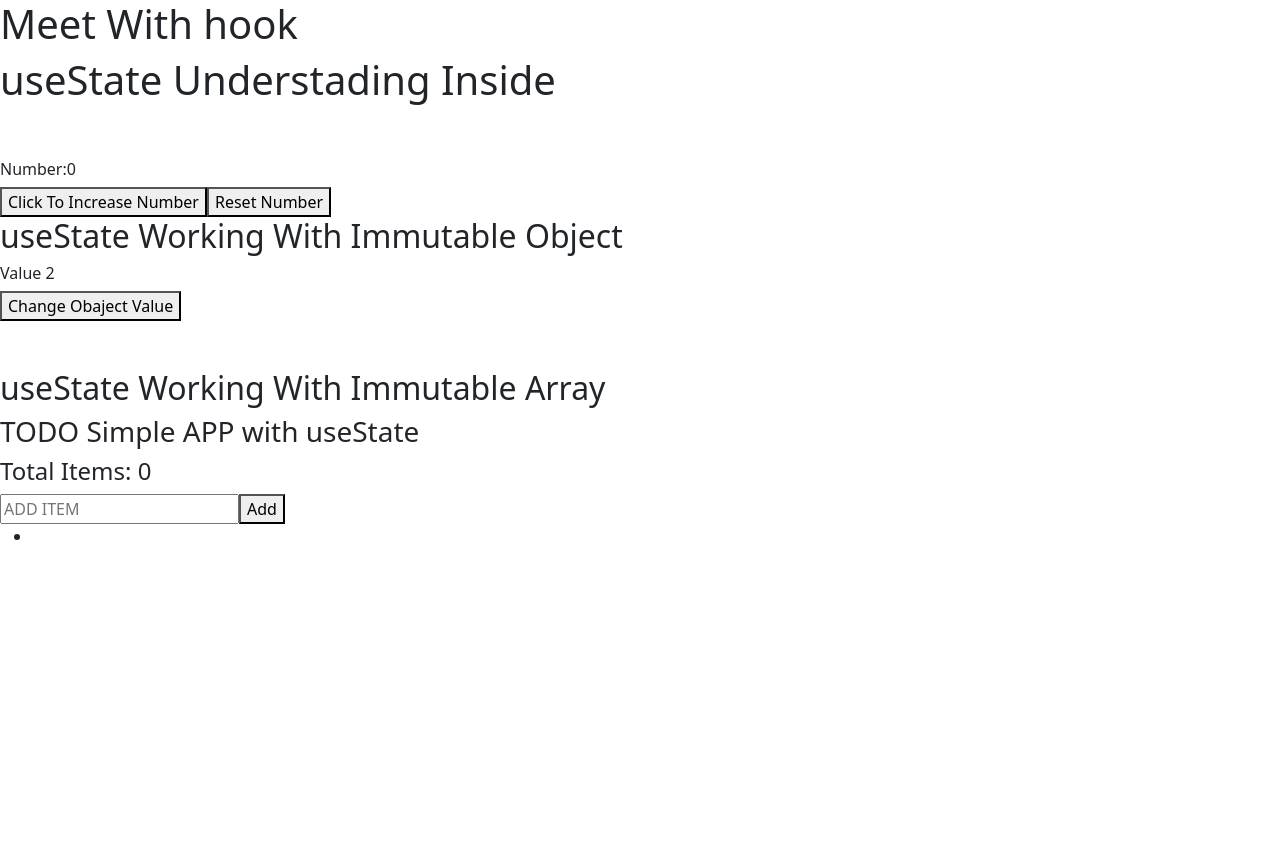
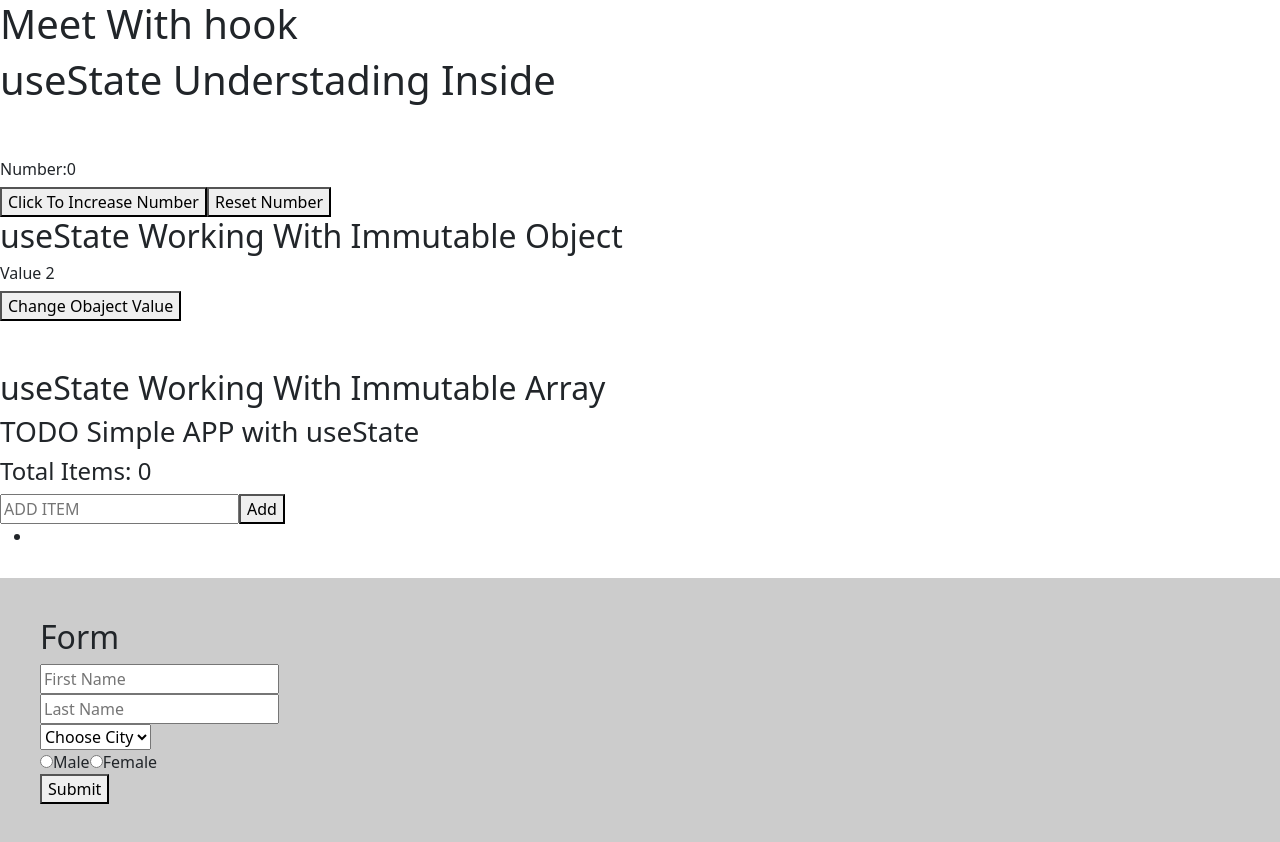
Before and after one commit to RazelRaz/Meet-with-react-hooks, a React (Vite) app: page / in a window 1280 px wide. Before the commit the page ends 800 px from the top, so only its background shows below. Built offline with nearby package versions, Linux system fonts and the light colour scheme.

Commit message:
Form component created

```diff
--- a/src/App.jsx
+++ b/src/App.jsx
@@ -5,6 +5,7 @@
 // import UserefAttributeValue from "./components/UserefAttributeValue"
 // import UserefInnerText from "./components/UserefInnerText"
 // import UseRefWorkingWithCSS from "./components/UseRefWorkingWithCSS"
+import Form from "./components/Form"
 import UseStateImmutableArray from "./components/UseStateImmutableArray"
 import UseStateUnderstadingInside from "./components/UseStateUnderstadingInside"
 import UseStateImmutableObject from "./components/useStateImmutableObject"
@@ -24,6 +25,7 @@ function App() {
       <UseStateUnderstadingInside></UseStateUnderstadingInside>
       <UseStateImmutableObject></UseStateImmutableObject>
       <UseStateImmutableArray></UseStateImmutableArray>
+      <Form></Form>
     </>
   )
 }
--- /dev/null
+++ b/src/components/Form.jsx
@@ -0,0 +1,26 @@
+
+
+const Form = () => {
+    return (
+        <div style={{marginTop:'30px', background:'#ccc', padding:'40px'}}>
+            <h2>Form</h2>
+
+            <form>
+                <input type="text" placeholder="First Name"/><br />
+                <input type="text" placeholder="Last Name"/><br />
+                <select name="" id="">
+                    <option value="">Choose City</option>
+                    <option value="Dhaka">Dhaka</option>
+                    <option value="Sylhet">Sylhet</option>
+                </select>
+                <br />
+                <input type="radio" name="gender" id="" />Male
+                <input type="radio" name="gender" id="" />Female
+                <br />
+                <button type="submit">Submit</button>
+            </form>
+        </div>
+    );
+};
+
+export default Form;
```
